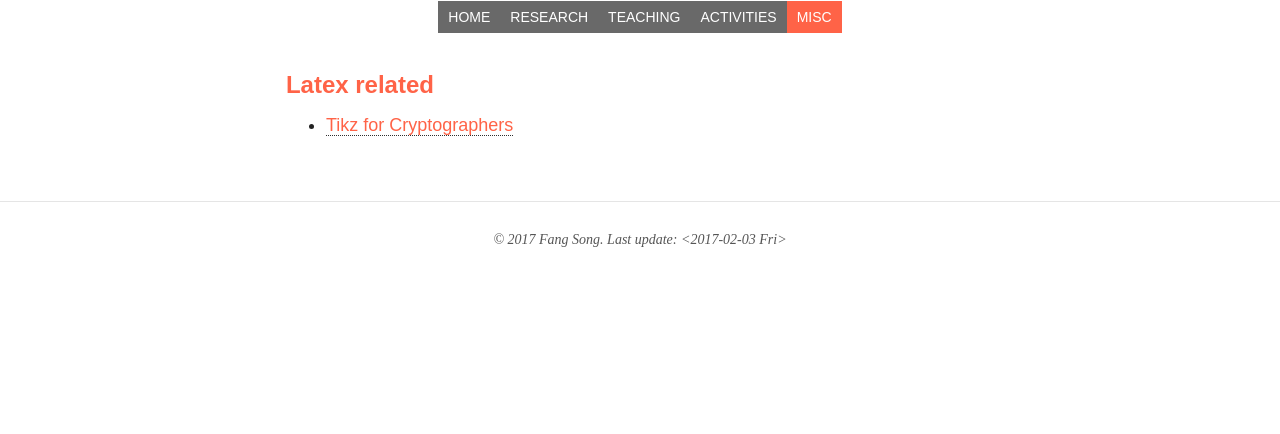
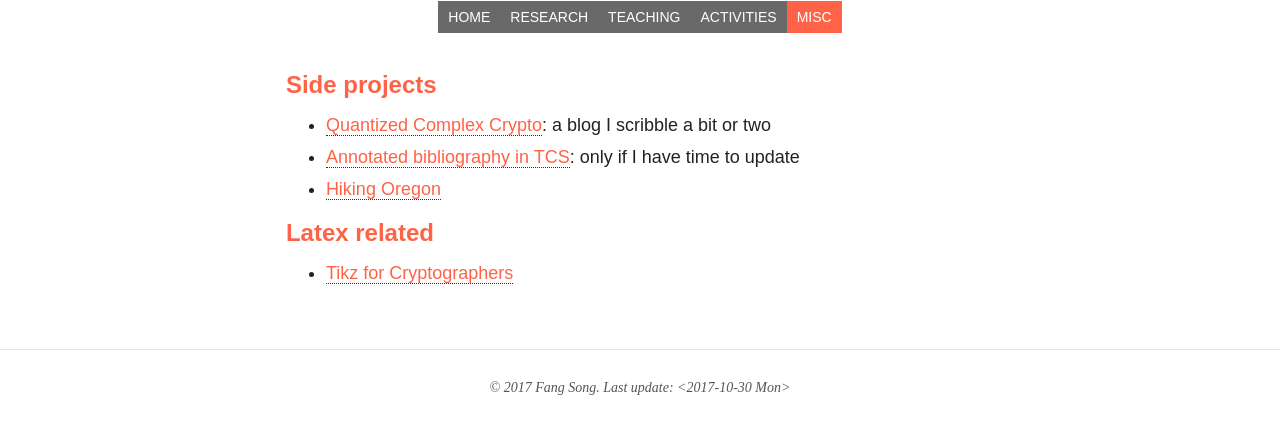
Before and after one commit to fangsonghub/fangsonghub.github.io, a Jekyll site: the page built from misc/index.md, in a window 1280 px wide. Shown: the top 434 px of the page. Built offline with Jekyll 4.4.1, drawn with Linux system fonts in a browser that asks for light colours; nearby versions of some CDN libraries.

Commit message:
misc side projs

```diff
--- a/misc/index.md
+++ b/misc/index.md
@@ -1,8 +1,15 @@
 ---
 layout: page
 title: Misc
-modified: <2017-02-03 Fri>
+modified: <2017-10-30 Mon>
 ---
+
+## Side projects
+*  [Quantized Complex Crypto](http://qcc.fangsong.info/){:target="_blank"}:
+   a blog I scribble a bit or two
+*  [Annotated bibliography in TCS](http://tcsabib.fangsong.info/){:target="_blank"}:
+   only if I have time to update
+*  [Hiking Oregon](https://drive.google.com/open?id=1Y7gQ-trXyQZHCQ0yWmzQAH_vNF4&usp=sharing){:target="_blank"}
 
 ## Latex related
 *  [Tikz for Cryptographers](https://www.iacr.org/authors/tikz/){:target="_blank"}
```
